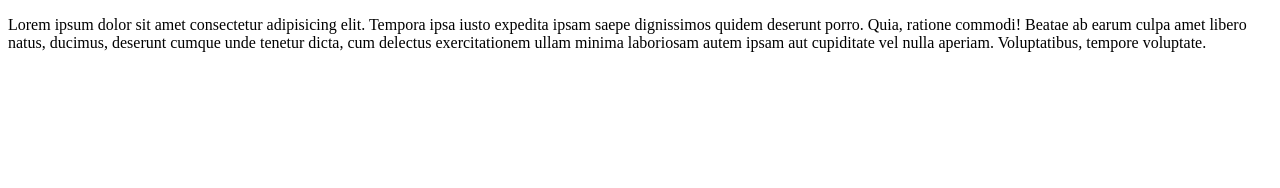
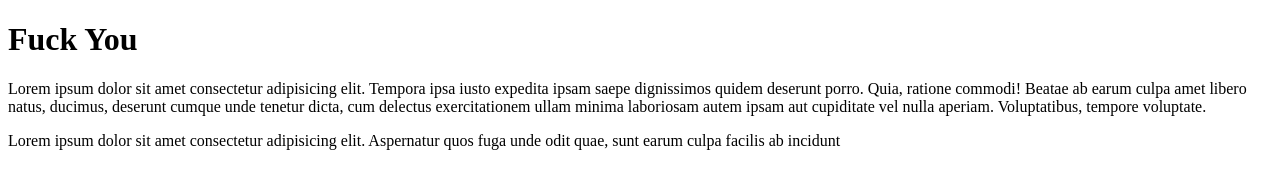
Before and after one commit to devshourovpro/my-second-repo, a plain HTML site: page index.html in a window 1280 px wide. Drawn offline with Linux system fonts and the light colour scheme.

Commit message:
added header

```diff
--- a/index.html
+++ b/index.html
@@ -7,6 +7,8 @@
     <title>My Second Repo</title>
 </head>
 <body>
+    <h1>Fuck You</h1>
     <p>Lorem ipsum dolor sit amet consectetur adipisicing elit. Tempora ipsa iusto expedita ipsam saepe dignissimos quidem deserunt porro. Quia, ratione commodi! Beatae ab earum culpa amet libero natus, ducimus, deserunt cumque unde tenetur dicta, cum delectus exercitationem ullam minima laboriosam autem ipsam aut cupiditate vel nulla aperiam. Voluptatibus, tempore voluptate.</p>
+    <p>Lorem ipsum dolor sit amet consectetur adipisicing elit. Aspernatur quos fuga unde odit quae, sunt earum culpa facilis ab incidunt </p>
 </body>
 </html>
```
